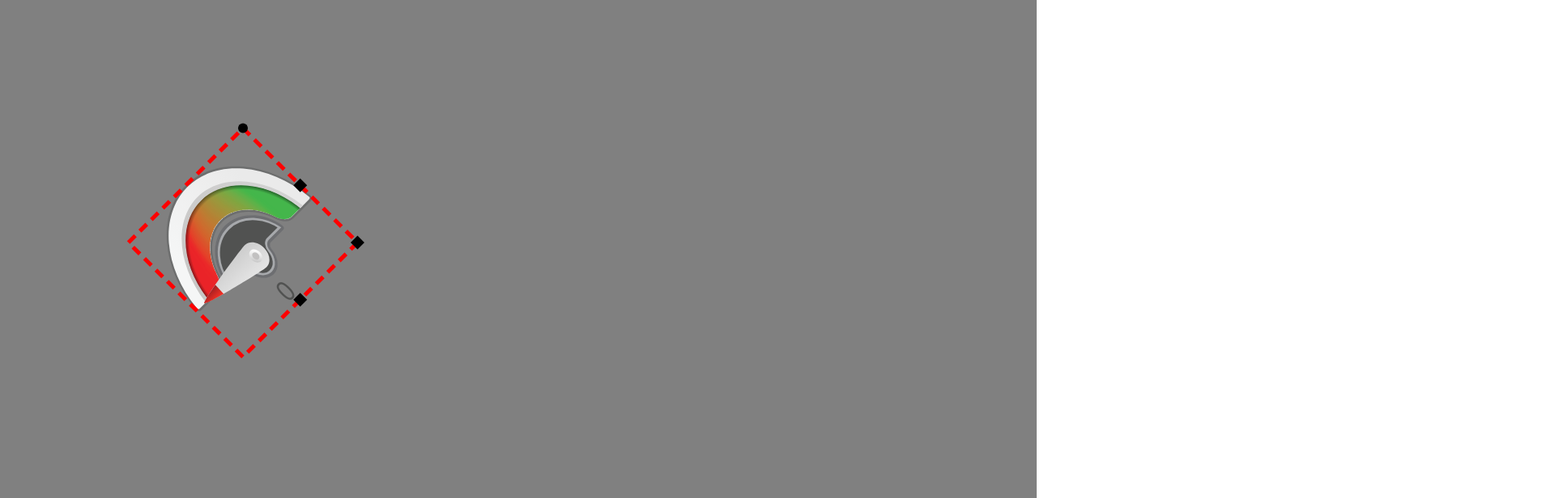
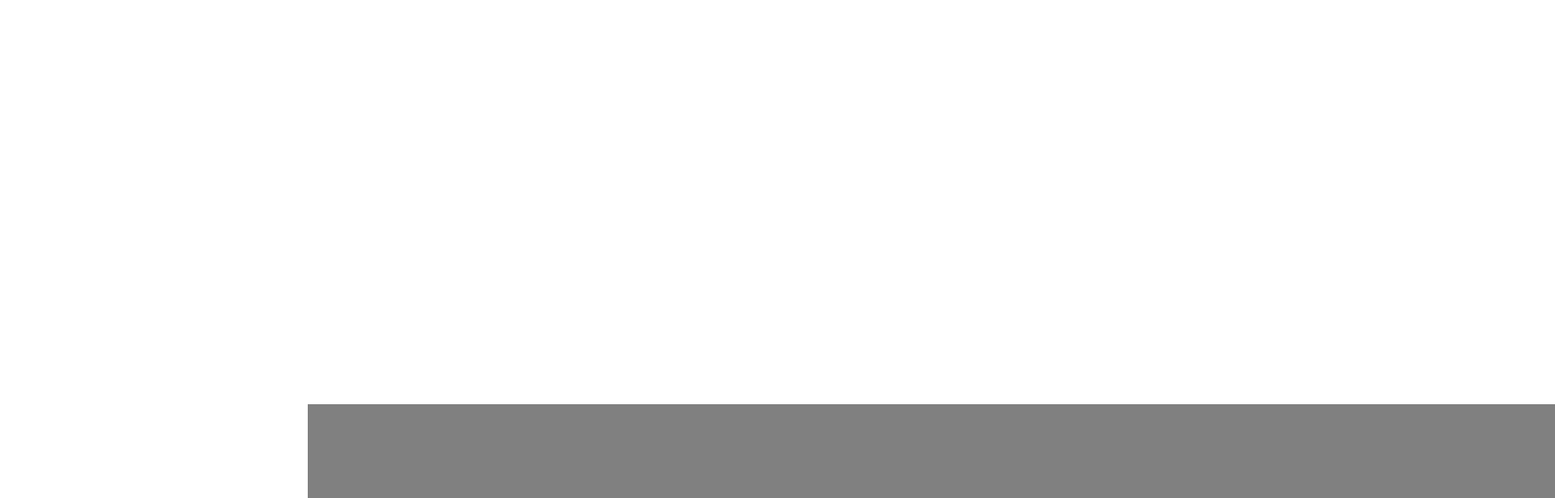
Before and after one commit to gadaman-rm/iot-widgets, a React (Vite) app: page / in a window 1280 px wide. Shown: the top 616 px of the page at 81% size, 1920 px wide, since content can reach past the window. Built offline with nearby package versions, Linux system fonts and the light colour scheme.

Commit message:
Add utility import

```diff
--- a/package.json
+++ b/package.json
@@ -27,6 +27,11 @@
       "import": "./dist/mui.js",
       "require": "./dist/mui.cjs",
       "types": "./dist/mui.d.ts"
+    },
+    "./utility": {
+      "import": "./dist/utility.js",
+      "require": "./dist/utility.cjs",
+      "types": "./dist/utility.d.ts"
     }
   },
   "files": [
--- a/src/_helper/index.ts
+++ b/src/_helper/index.ts
@@ -1,3 +1,2 @@
 export * from './cache'
 export * from './BaseSvg'
-export * from './check'
--- a/src/app.tsx
+++ b/src/app.tsx
@@ -11,9 +11,11 @@ export function App() {
   useEffect(() => {
     if (ref.current) {
       const gauge = new Gauge('zero', 200, 200, 200, 200, 45)
-      const tstr = 'translate(0px, 0px) scale(1) rotate(0deg)'
+      const tstr = 'translate(700px, 700px) scale(1.5)'
       const t =  new Transform(tstr)
-      document.body.style.transform = tstr
+      // document.querySelector<HTMLDivElement>("#app")!.style.transform = tstr
+      // document.body.style.transform = tstr
+      ref.current.style.transform = tstr
 
       ref.current.appendChild(gauge)
       const editBox = new EditBox(
@@ -59,8 +61,8 @@ export function App() {
     <>
       <div ref={ref} style={{
         position: 'relative',
-        width: '100dvw',
-        height: '100dvh',
+        width: '100vw',
+        height: '100vh',
         backgroundColor: 'gray',
       }}></div>
     </>
--- /dev/null
+++ b/src/utility/utility.ts
@@ -0,0 +1,2 @@
+export * from './debug'
+export * from './check'
--- a/src/widgets/EditBox/listeners/RmidResizeListener.ts
+++ b/src/widgets/EditBox/listeners/RmidResizeListener.ts
@@ -2,6 +2,7 @@ import { DragListener } from "../../../event/event"
 import { distancePointFromLine } from "../../../math/geometry"
 import { TransformedBox, toTransformBox } from "../../../math/matrix"
 import { point, roundPoint, subPoint } from "../../../math/point"
+import { logInfo } from "../../../utility/utility"
 import { EditBox } from "../EditBox"
 
 export class RmidResizeListener {
@@ -21,6 +22,12 @@ export class RmidResizeListener {
         this.dragListener.onDragMove = (e, iBox) => {
             if (iBox) {
                 const currentMouseCoord = this.edListener.mouseCoordInZoomAndPan(e)
+                logInfo({
+                    points: [{
+                        label: 'm',
+                        point: {x: e.clientX, y: e.clientY}
+                    }]
+                })
                 const { x, y, rotate } = this.edListener.transform
                 const box = toTransformBox(x, y, this.edListener.width, this.edListener.height, rotate)
                 let newWidth = distancePointFromLine(currentMouseCoord, box.tl, box.bl)
--- a/vite.config.ts
+++ b/vite.config.ts
@@ -17,6 +17,7 @@ export default defineConfig({
         path.resolve(__dirname, "./src/math/math.ts"),
         path.resolve(__dirname, "./src/event/event.ts"),
         path.resolve(__dirname, "./src/mui/mui.ts"),
+        path.resolve(__dirname, "./src/utility/utility.ts"),
       ],
       fileName: (format, name) => {
         if (format === 'es')
```
Also changed, not shown: src/utility/check.ts (renamed from src/_helper/check.ts), src/utility/debug.ts (renamed from src/_helper/debug.ts), 13 other files (tests, documents, lock files or other folders).
